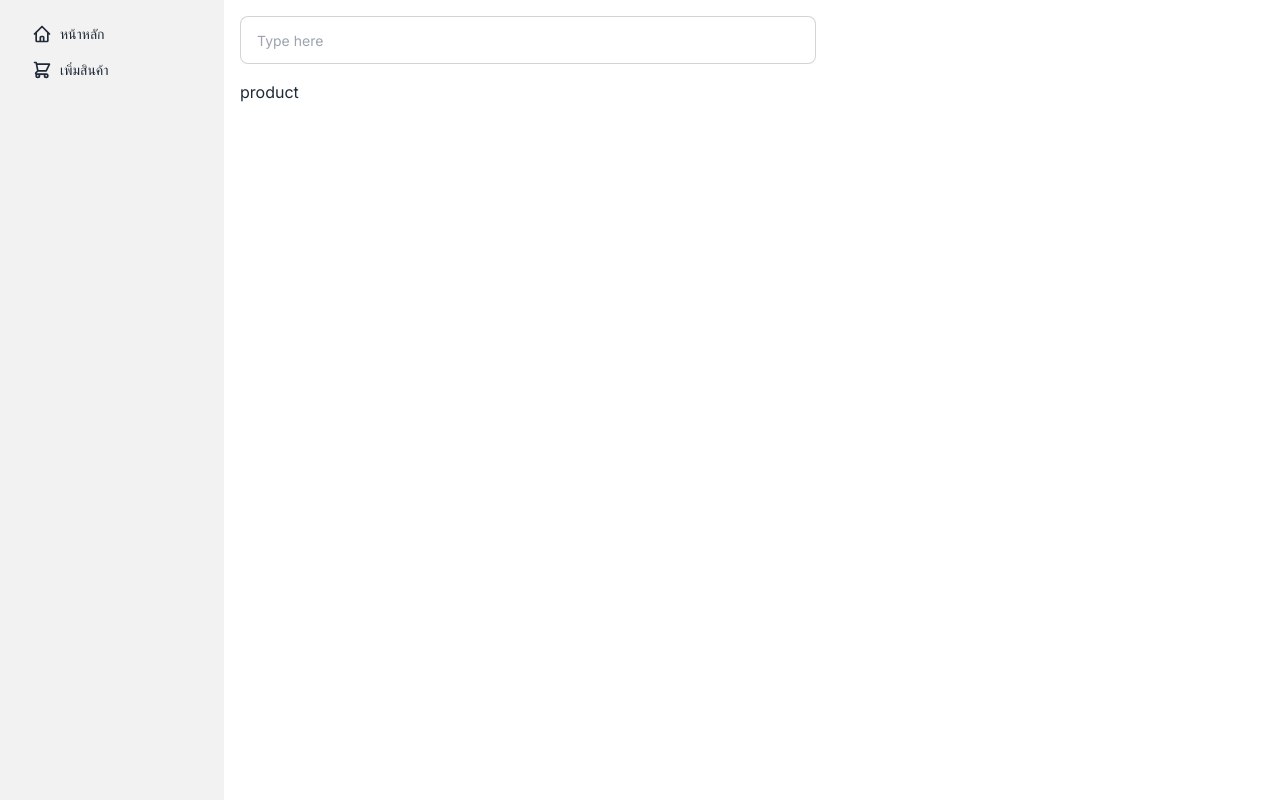
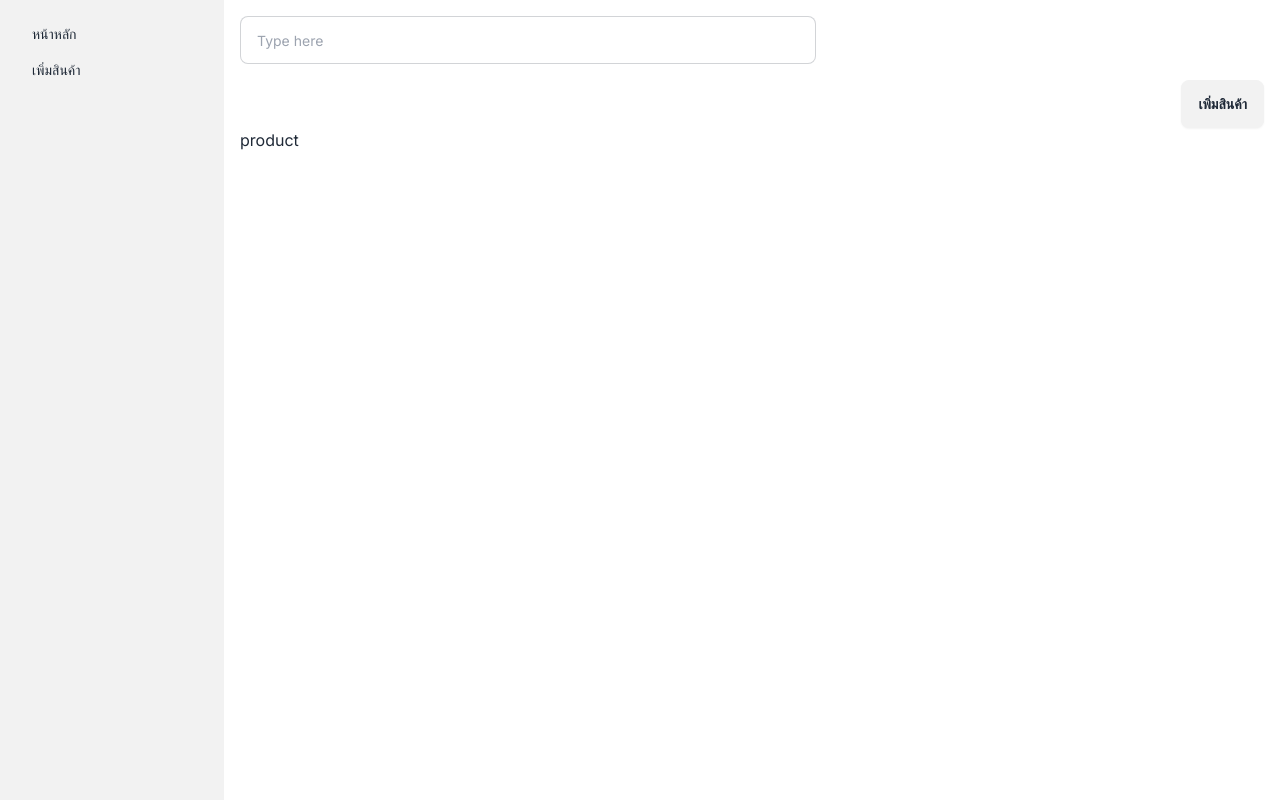
Before and after one commit to lMikadal/POS_Frontend_Nextjs, a Next.js app: page /product in a window 1280 px wide. Built offline with nearby package versions, Linux system fonts and the light colour scheme.

Commit message:
create form in product modal

```diff
--- a/app/product/page.tsx
+++ b/app/product/page.tsx
@@ -1,6 +1,59 @@
+"use client";
+
 export default function Product() {
+  const inputs = [
+    {
+      type: "text",
+      name: "product_name",
+      label: "ชื่อสินค้า",
+    },
+    {
+      type: "text",
+      name: "product_price",
+      label: "ราคาสินค้า",
+    },
+  ];
   return (
     <>
+      <div className="flex justify-end">
+        <button
+          className="btn"
+          onClick={() => {
+            if (document) {
+              (
+                document.getElementById("my_modal_1") as HTMLFormElement
+              ).showModal();
+            }
+          }}
+        >
+          เพิ่มสินค้า
+        </button>
+        <dialog id="my_modal_1" className="modal">
+          <div className="modal-box">
+            <label className="form-control w-full max-w-xs">
+              <h3 className="font-bold text-lg">เพิ่มสินค้า</h3>
+              {inputs.map((input, idx) => (
+                <div key={idx}>
+                  <div className="label">
+                    <span className="label-text">{input.label}</span>
+                  </div>
+                  <input
+                    type={input.type}
+                    placeholder="Type here"
+                    name={input.name}
+                    className="input input-bordered input-sm w-full max-w-xs"
+                  />
+                </div>
+              ))}
+            </label>
+            <div className="modal-action">
+              <form method="dialog">
+                <button className="btn">Close</button>
+              </form>
+            </div>
+          </div>
+        </dialog>
+      </div>
       <h1>product</h1>
     </>
   );
--- a/components/Sidebar.tsx
+++ b/components/Sidebar.tsx
@@ -6,13 +6,11 @@ const Sidebar = () => {
       id: 1,
       href: "/",
       title: "หน้าหลัก",
-      icon: "M3 12l2-2m0 0l7-7 7 7M5 10v10a1 1 0 001 1h3m10-11l2 2m-2-2v10a1 1 0 01-1 1h-3m-6 0a1 1 0 001-1v-4a1 1 0 011-1h2a1 1 0 011 1v4a1 1 0 001 1m-6 0h6",
     },
     {
       id: 2,
       href: "/product",
       title: "เพิ่มสินค้า",
-      icon: "M3 3h2l.4 2M7 13h10l4-8H5.4M7 13L5.4 5M7 13l-2.293 2.293c-.63.63-.184 1.707.707 1.707H17m0 0a2 2 0 100 4 2 2 0 000-4zm-8 2a2 2 0 11-4 0 2 2 0 014 0z",
     },
   ];
   return (
@@ -26,23 +24,7 @@ const Sidebar = () => {
         <ul className="menu px-2 pt-4 md:p-4 w-44 md:w-56 min-h-full bg-base-200 text-base-content">
           {links.map((link) => (
             <li key={link.id}>
-              <Link href={link.href}>
-                <svg
-                  xmlns="http://www.w3.org/2000/svg"
-                  className="h-5 w-5"
-                  fill="none"
-                  viewBox="0 0 24 24"
-                  stroke="currentColor"
-                >
-                  <path
-                    stroke-linecap="round"
-                    stroke-linejoin="round"
-                    stroke-width="2"
-                    d={link.icon}
-                  />
-                </svg>
-                {link.title}
-              </Link>
+              <Link href={link.href}>{link.title}</Link>
             </li>
           ))}
         </ul>
```
